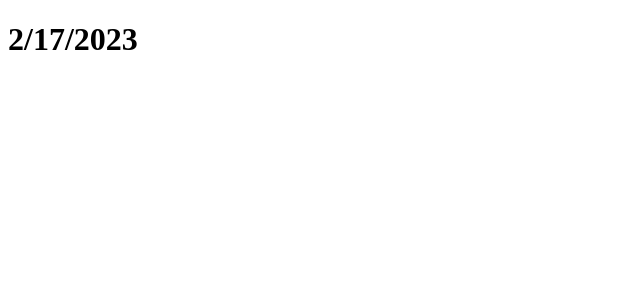
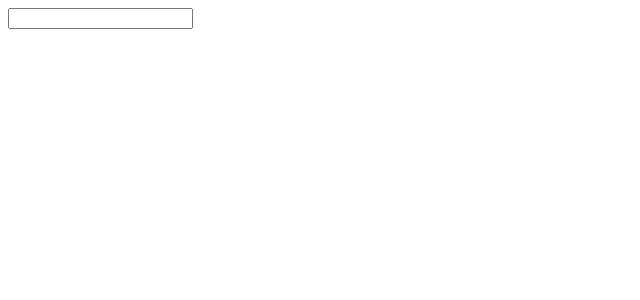
Before and after one commit to ASH30KW/react, a React (Create React App) app in the folder jsx/: page / in a window 1280 px wide. Shown: the top 300 px of the page, without its empty margins (0-640 px from the left). Built offline with nearby package versions, Linux system fonts and the light colour scheme.

Commit message:
inputtype=number, minvalue = 5

```diff
--- a/jsx/src/index.js
+++ b/jsx/src/index.js
@@ -8,9 +8,11 @@ const el = document.getElementById('root')
 const root = ReactDom.createRoot(el)
 
 function App(){
-  const data = new Date();
-  const time = data.toLocaleDateString()
-  return <h1>{time}</h1>;
+  const name = 'Jinxin Ai'
+  const inputType = "number"
+  const minValue = 5;
+  //return <h1>{new Date().toLocaleDateString()}</h1>;
+  return <input type={inputType} min={minValue}></input>
 }
 
 root.render(<App/>)
```
